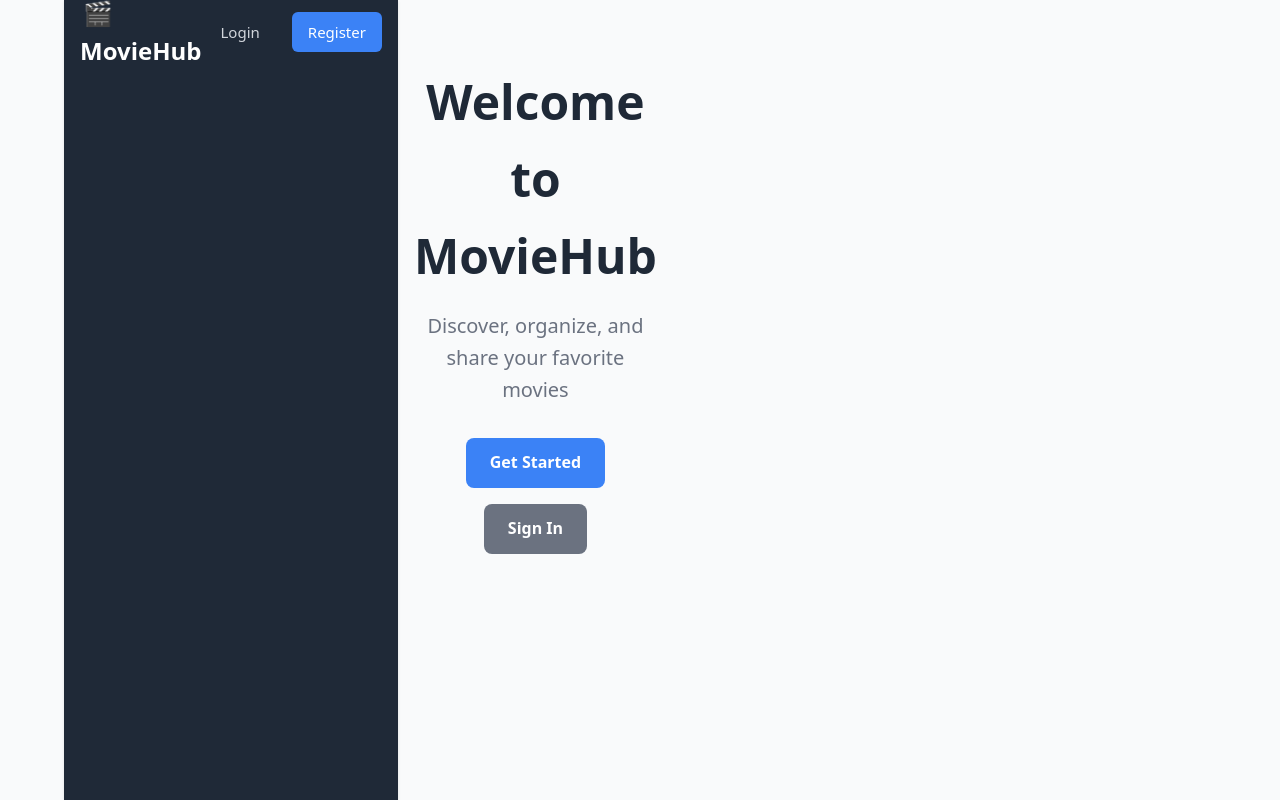
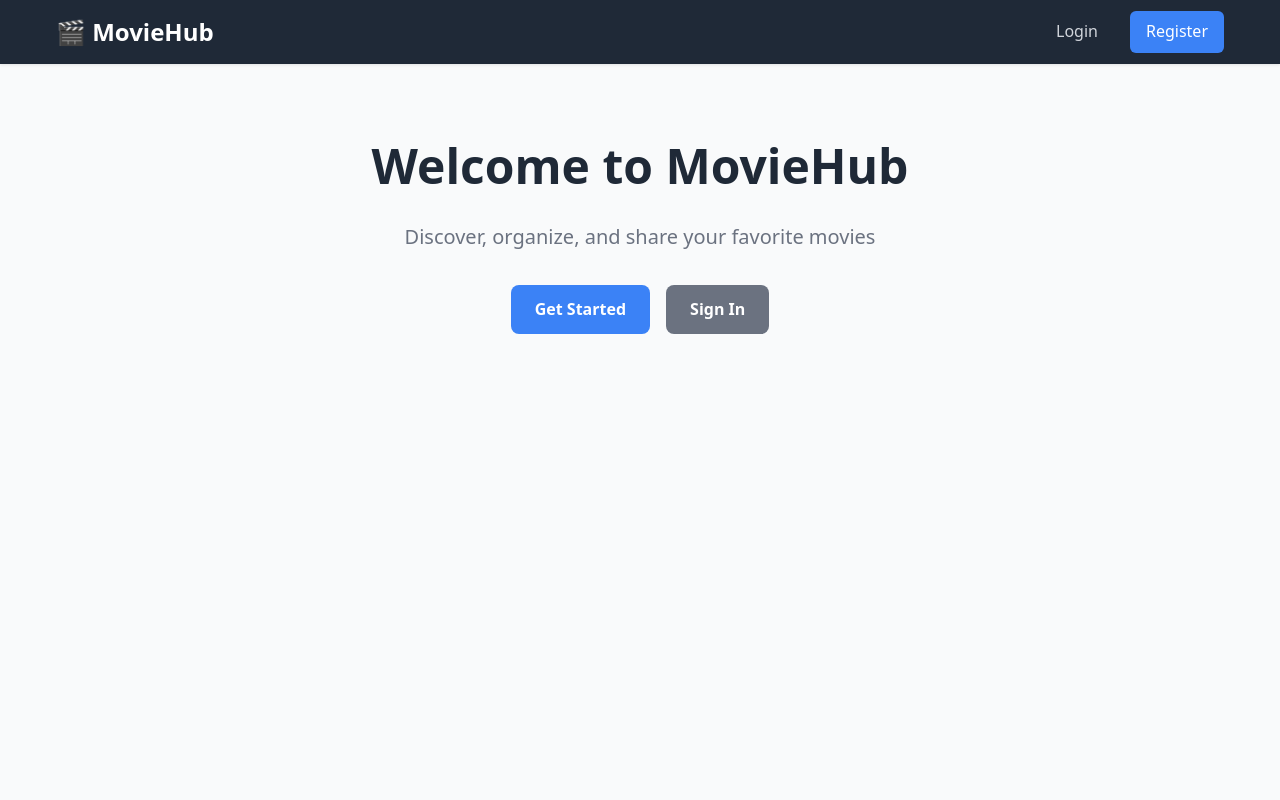
Before and after one commit to VladimirKhromov1/moviehub, a Vue app in the folder frontend/: page / in a window 1280 px wide. Built offline with nearby package versions, Linux system fonts and the light colour scheme; no server answers.

Commit message:
remove conflicting CSS grid styles

```diff
--- a/frontend/src/assets/main.css
+++ b/frontend/src/assets/main.css
@@ -1,35 +1,35 @@
-@import './base.css';
+* {
+  margin: 0;
+  padding: 0;
+  box-sizing: border-box;
+}
+
+body {
+  font-family: system-ui, -apple-system, sans-serif;
+  background-color: #f9fafb;
+  line-height: 1.6;
+}
 
 #app {
-  max-width: 1280px;
-  margin: 0 auto;
-  padding: 2rem;
-  font-weight: normal;
+  min-height: 100vh;
 }
 
-a,
-.green {
-  text-decoration: none;
-  color: hsla(160, 100%, 37%, 1);
-  transition: 0.4s;
-  padding: 3px;
+.container {
+  max-width: 1200px;
+  margin: 0 auto;
+  padding: 0 16px;
 }
 
-@media (hover: hover) {
-  a:hover {
-    background-color: hsla(160, 100%, 37%, 0.2);
-  }
+a {
+  color: inherit;
+  text-decoration: none;
 }
 
-@media (min-width: 1024px) {
-  body {
-    display: flex;
-    place-items: center;
-  }
+button {
+  font-family: inherit;
+  cursor: pointer;
+}
 
-  #app {
-    display: grid;
-    grid-template-columns: 1fr 1fr;
-    padding: 0 2rem;
-  }
+input, textarea {
+  font-family: inherit;
 }
```
